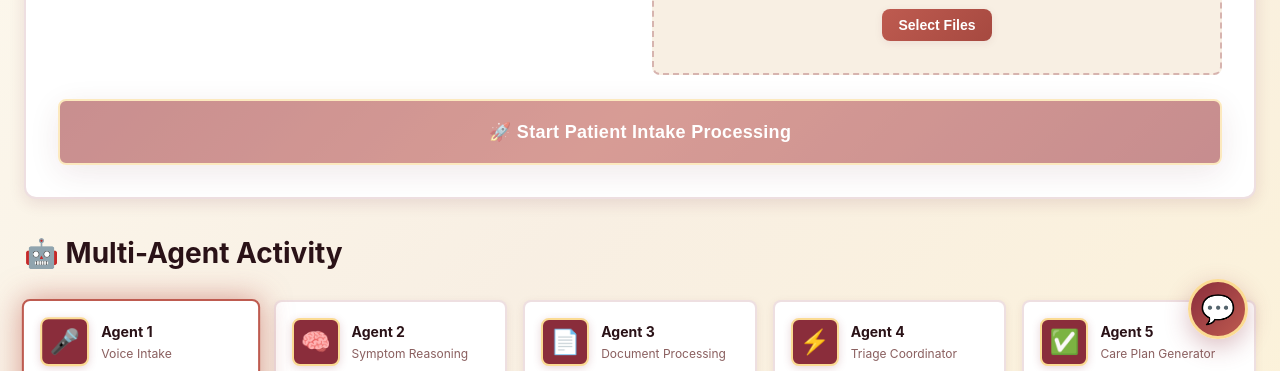
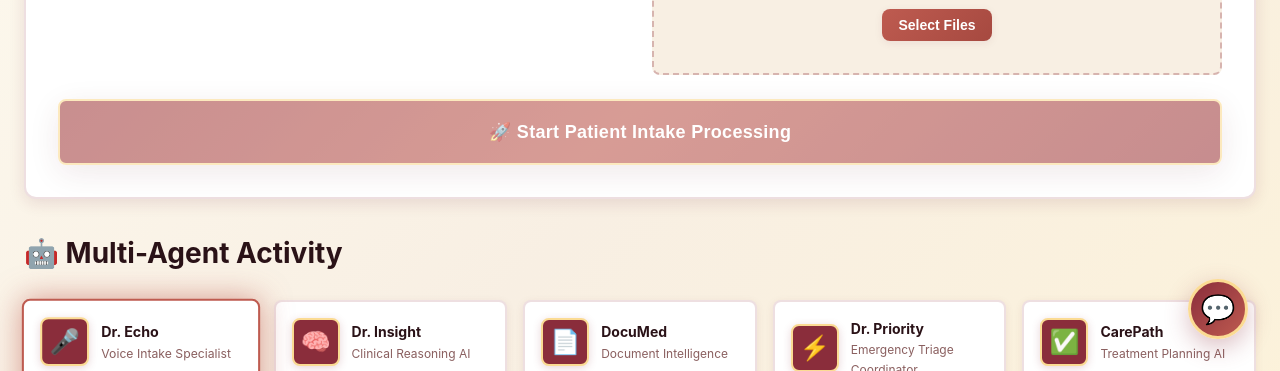
Before and after one commit to root4shreshth/AI-Clinic-multi-agent-Agent, a plain HTML site: page web_interface/index.html in a window 1280 px wide. Both pictures are taken after a click on the button "🚀 Start Patient Intake Processing". Shown: the part 429-800 px from the top of the page. Drawn offline with Linux system fonts and the light colour scheme.

```diff
--- a/web_interface/index.html
+++ b/web_interface/index.html
@@ -106,8 +106,8 @@
                             <span class="icon-emoji">🎤</span>
                         </div>
                         <div class="agent-info">
-                            <div class="agent-name">Agent 1</div>
-                            <div class="agent-role">Voice Intake</div>
+                            <div class="agent-name">Dr. Echo</div>
+                            <div class="agent-role">Voice Intake Specialist</div>
                         </div>
                     </div>
                     <div id="agent1Status" class="agent-status">Waiting...</div>
@@ -120,8 +120,8 @@
                             <span class="icon-emoji">🧠</span>
                         </div>
                         <div class="agent-info">
-                            <div class="agent-name">Agent 2</div>
-                            <div class="agent-role">Symptom Reasoning</div>
+                            <div class="agent-name">Dr. Insight</div>
+                            <div class="agent-role">Clinical Reasoning AI</div>
                         </div>
                     </div>
                     <div id="agent2Status" class="agent-status">Waiting...</div>
@@ -134,8 +134,8 @@
                             <span class="icon-emoji">📄</span>
                         </div>
                         <div class="agent-info">
-                            <div class="agent-name">Agent 3</div>
-                            <div class="agent-role">Document Processing</div>
+                            <div class="agent-name">DocuMed</div>
+                            <div class="agent-role">Document Intelligence</div>
                         </div>
                     </div>
                     <div id="agent3Status" class="agent-status">Waiting...</div>
@@ -148,8 +148,8 @@
                             <span class="icon-emoji">⚡</span>
                         </div>
                         <div class="agent-info">
-                            <div class="agent-name">Agent 4</div>
-                            <div class="agent-role">Triage Coordinator</div>
+                            <div class="agent-name">Dr. Priority</div>
+                            <div class="agent-role">Emergency Triage Coordinator</div>
                         </div>
                     </div>
                     <div id="agent4Status" class="agent-status">Waiting...</div>
@@ -162,8 +162,8 @@
                             <span class="icon-emoji">✅</span>
                         </div>
                         <div class="agent-info">
-                            <div class="agent-name">Agent 5</div>
-                            <div class="agent-role">Care Plan Generator</div>
+                            <div class="agent-name">CarePath</div>
+                            <div class="agent-role">Treatment Planning AI</div>
                         </div>
                     </div>
                     <div id="agent5Status" class="agent-status">Waiting...</div>
@@ -261,8 +261,7 @@
         }
 
         async function startDemo() {
-            const voiceInput = document.getElementById('voiceInput').value ||
-                "I've had fever for 2 days, cough, and tightness in my chest. I have high blood pressure and take lisinopril.";
+            const voiceInput = document.getElementById('voiceInput').value;
 
             document.getElementById('agentDashboard').classList.remove('hidden');
             document.getElementById('startDemo').disabled = true;
```
